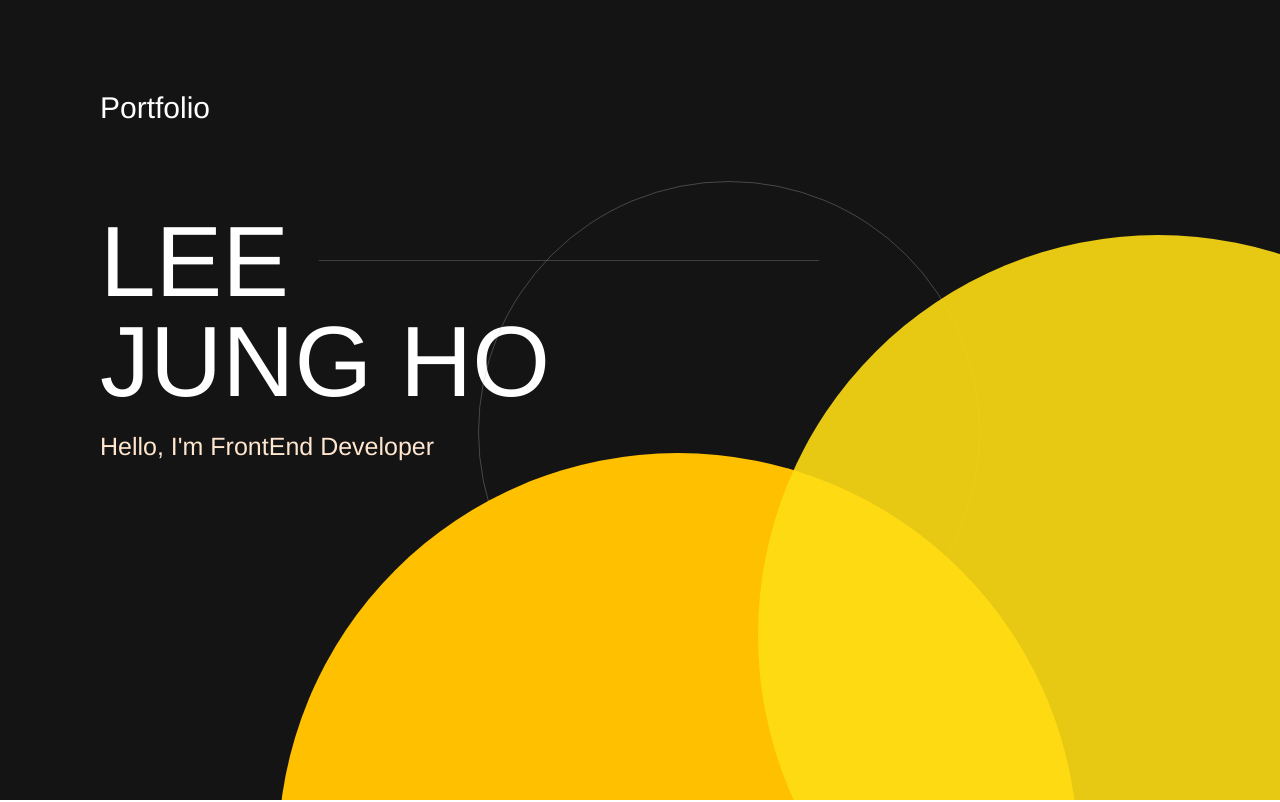
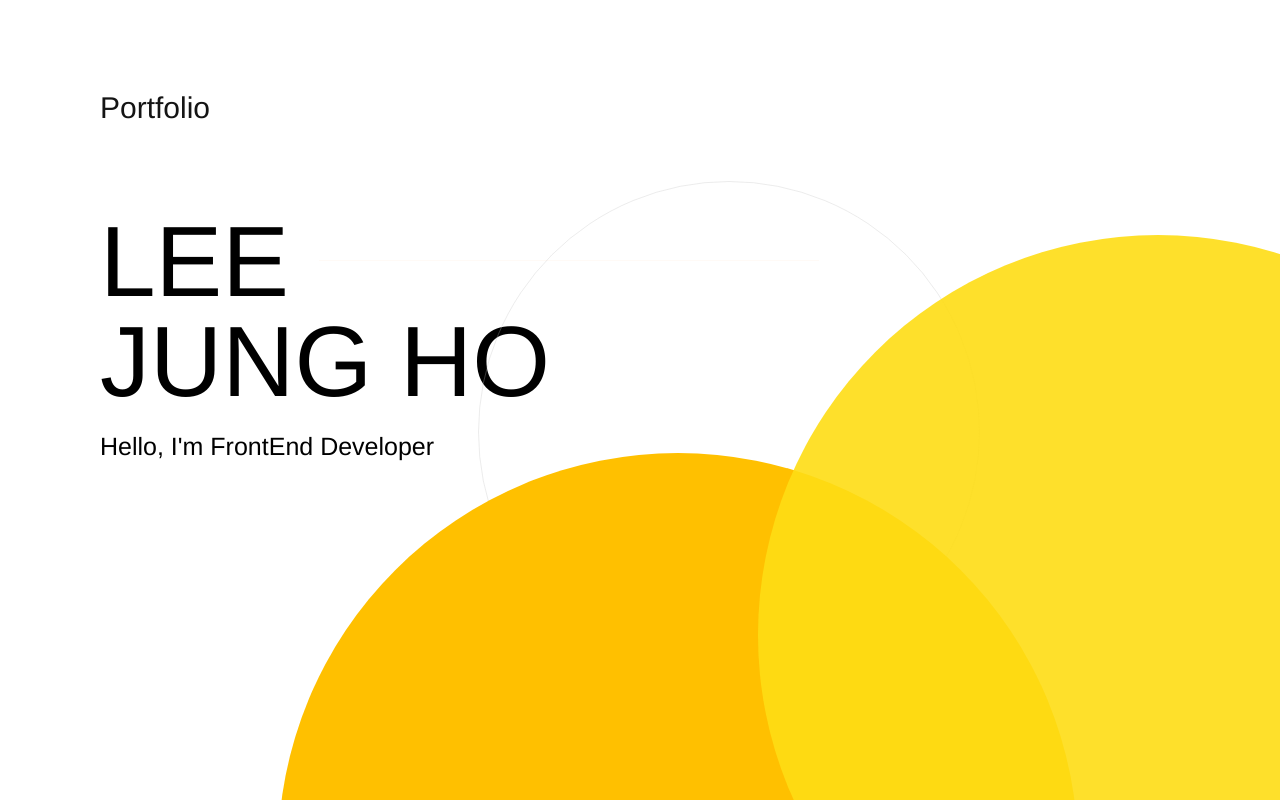
Before and after one commit to leejungho9/portofolio, a React (Create React App) app: page / in a window 1280 px wide. Shown: the top 802 px of the page. Built offline with nearby package versions, Linux system fonts and the light colour scheme.

Commit message:
:lipstick: [Design] Main Section color 변경

```diff
--- a/src/pages/Main/Main.module.css
+++ b/src/pages/Main/Main.module.css
@@ -1,5 +1,5 @@
 .main_section {
-  background-color: #141414;
+  background-color: #fff;
 }
 
 .text_area {
@@ -10,15 +10,15 @@
 .text_area .title {
   font-size: 30px;
   margin-bottom: 85px;
-  color: #fff;
+  color: #141414;
 }
 
 .text_area h1 {
   font-size: 50px;
   line-height: 50px;
-  font-weight: normal;
+  font-weight: 400;
   margin-bottom: 20px;
-  color: #fff;
+  color: #141414;
 }
 
 .text_area .line {
@@ -36,12 +36,12 @@
 .text_area .name {
   font-size: 100px;
   line-height: 1;
-  color: #fff;
+  color: #000;
 }
 
 .text_area .introduce {
   font-size: 25px;
-  color: #ffe6cf;
+  color: #000;
 }
 
 .circle_wrapper {
```
